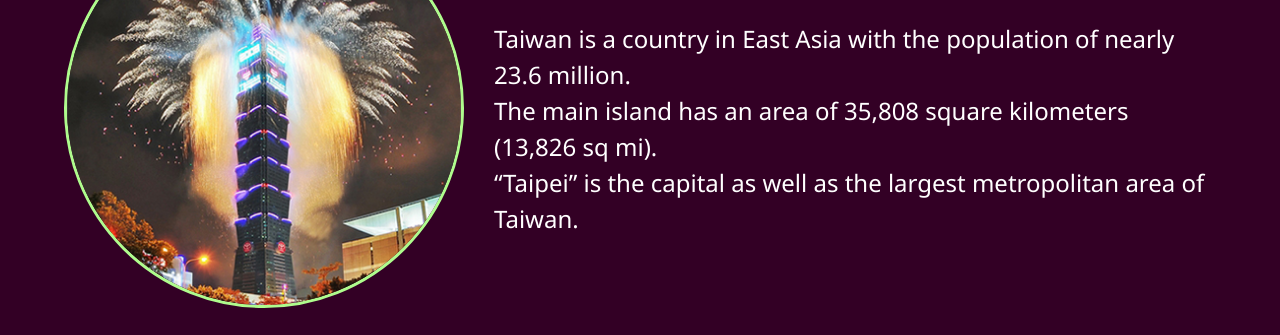
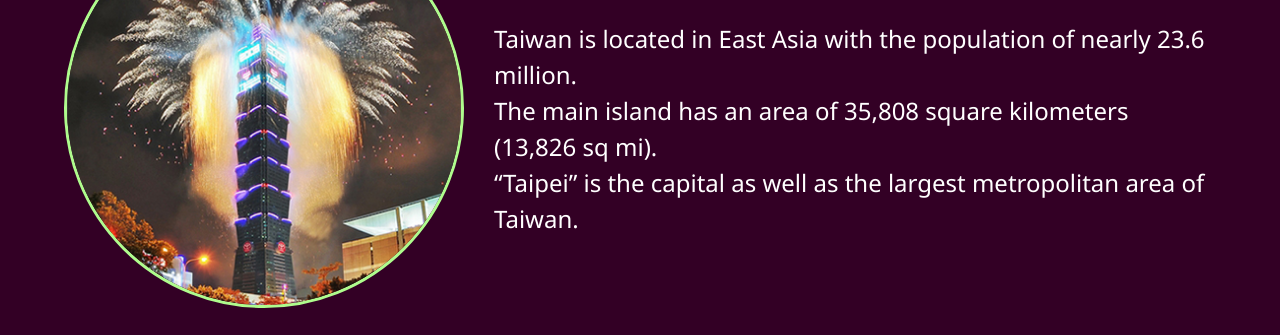
Before and after one commit to hjolie/taiwan, a plain HTML site: page about.html in a window 1280 px wide. Shown: the part 386-721 px from the top of the page. Drawn offline with Linux system fonts and the light colour scheme.

Commit message:
4th commit

```diff
--- a/about.html
+++ b/about.html
@@ -1,10 +1,12 @@
 <!DOCTYPE html>
 <html lang="en">
+
 <head>
     <meta charset="UTF-8">
     <meta name="viewport" content="width=device-width, initial-scale=1.0">
     <meta name="description" content="Introductions of Taiwan">
-    <link rel="stylesheet" href="https://pro.fontawesome.com/releases/v5.10.0/css/all.css" integrity="sha384-AYmEC3Yw5cVb3ZcuHtOA93w35dYTsvhLPVnYs9eStHfGJvOvKxVfELGroGkvsg+p" crossorigin="anonymous"/>
+    <link rel="stylesheet" href="https://pro.fontawesome.com/releases/v5.10.0/css/all.css"
+        integrity="sha384-AYmEC3Yw5cVb3ZcuHtOA93w35dYTsvhLPVnYs9eStHfGJvOvKxVfELGroGkvsg+p" crossorigin="anonymous" />
     <link rel="stylesheet" href="style.css">
     <title>Welcome to Taiwan | About Taiwan</title>
 </head>
@@ -54,7 +56,7 @@
 
             <div class="intro">
                 <h3 class="text-secondary">TAIWAN</h3>
-                <p>Taiwan is a country in East Asia with the        population of nearly 23.6 million.<br>
+                <p>Taiwan is located in East Asia with the population of nearly 23.6 million.<br>
                     The main island has an area of 35,808 square kilometers (13,826 sq mi).<br>
                     “Taipei” is the capital as well as the largest metropolitan area of Taiwan.
                 </p>
@@ -94,4 +96,5 @@
 
     <script src="script.js"></script>
 </body>
+
 </html>
```
